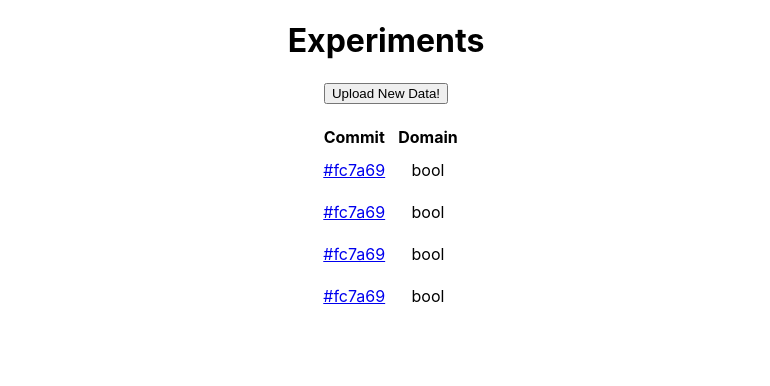
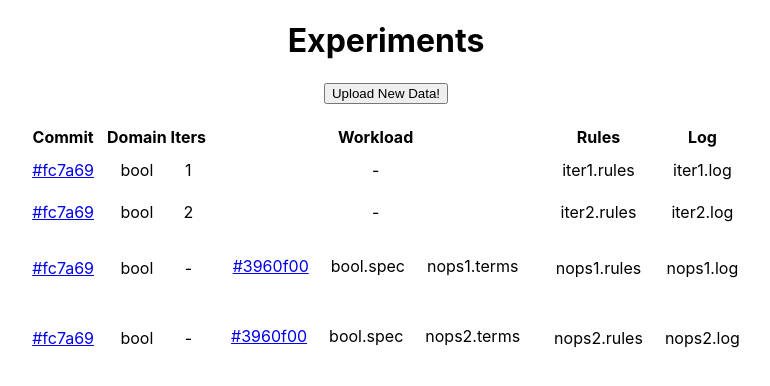
Before and after one commit to ajpal/experiment-tracker, a React (Create React App) app: page / in a window 1280 px wide. Shown: the top 386 px of the page, without its empty margins (254-1024 px from the left). Built offline with nearby package versions, Linux system fonts and the light colour scheme.

Commit message:
nested-workload + all columns

```diff
--- a/src/CommitLink.jsx
+++ b/src/CommitLink.jsx
@@ -1,9 +1,7 @@
 import React from "react";
 
 export default function CommitLink(props) {
-  // const { repo, commit } = props;
-  const repo = props.column.getProps().repo;
-  const commit = props.cell.value;
+  const { repo, commit } = props;
   const link = `https://github.com/uwplse/${repo}/commit/${commit}`;
   return <a href={link}>{commit}</a>;
 }
--- a/src/ExperimentTable.jsx
+++ b/src/ExperimentTable.jsx
@@ -2,6 +2,7 @@ import React from "react";
 import { useTable } from "react-table";
 import experiments from "./data/test.json";
 import CommitLink from "./CommitLink";
+import WorkloadInfo from "./WorkloadInfo";
 
 export default function ExperimentTable(props) {
   const data = React.useMemo(() => {
@@ -11,6 +12,10 @@ export default function ExperimentTable(props) {
         id: i,
         commit: exp.commit,
         domain: exp.command.domain,
+        iters: exp.command.iters || "-",
+        workload: exp.command.workload,
+        rules: exp.rules,
+        log: exp.log,
       });
     });
     return rows;
@@ -21,7 +26,7 @@ export default function ExperimentTable(props) {
       {
         Header: "Commit",
         accessor: "commit",
-        Cell: CommitLink,
+        Cell: (props) => <CommitLink repo="ruler" commit={props.cell.value} />,
         getProps: () => ({
           repo: "ruler",
         }),
@@ -29,6 +34,34 @@ export default function ExperimentTable(props) {
       {
         Header: "Domain",
         accessor: "domain",
+      },
+      {
+        Header: "Iters",
+        accessor: "iters",
+      },
+      {
+        Header: "Workload",
+        accessor: "workload",
+        Cell: (props) => {
+          const workload = props.cell.value;
+          return props.cell.value ? (
+            <WorkloadInfo
+              commit={workload.commit}
+              name={workload.name}
+              spec={workload.spec}
+            />
+          ) : (
+            <div>-</div>
+          );
+        },
+      },
+      {
+        Header: "Rules",
+        accessor: "rules",
+      },
+      {
+        Header: "Log",
+        accessor: "log",
       },
     ],
     []
```
